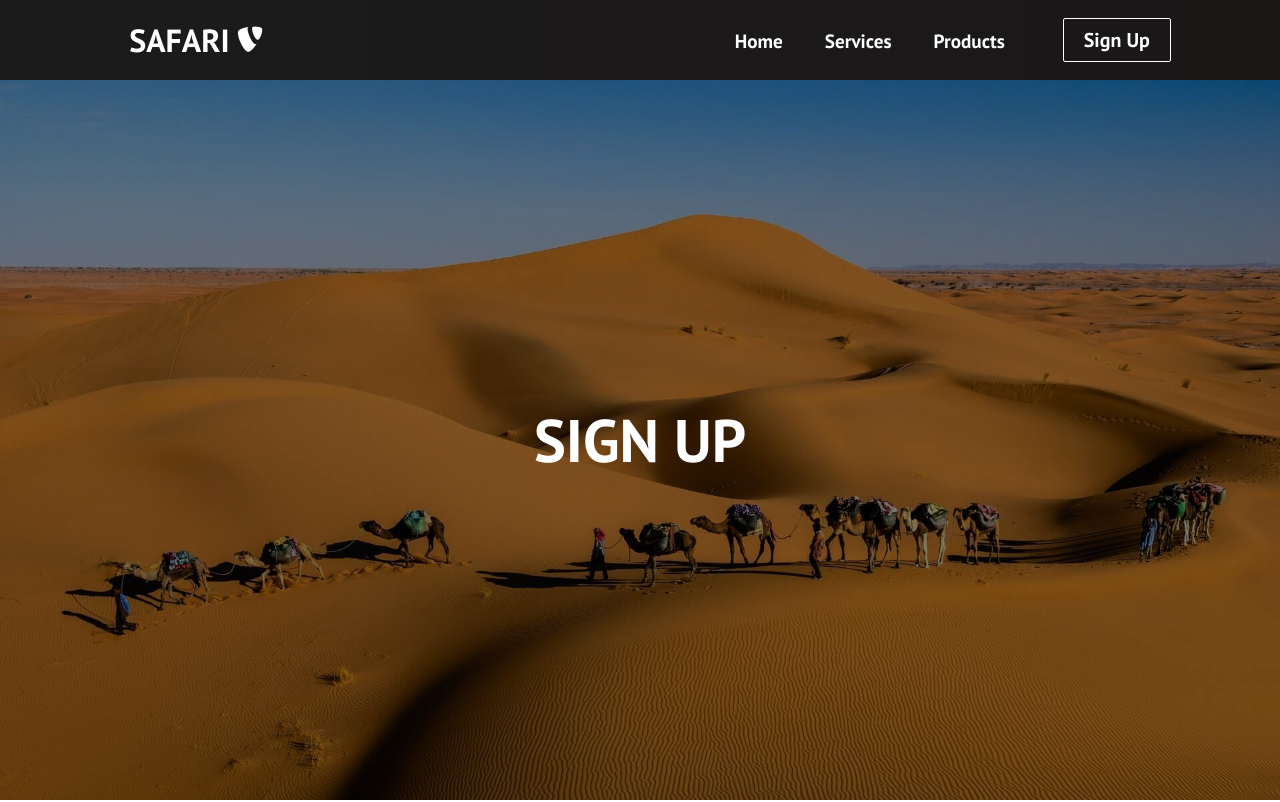
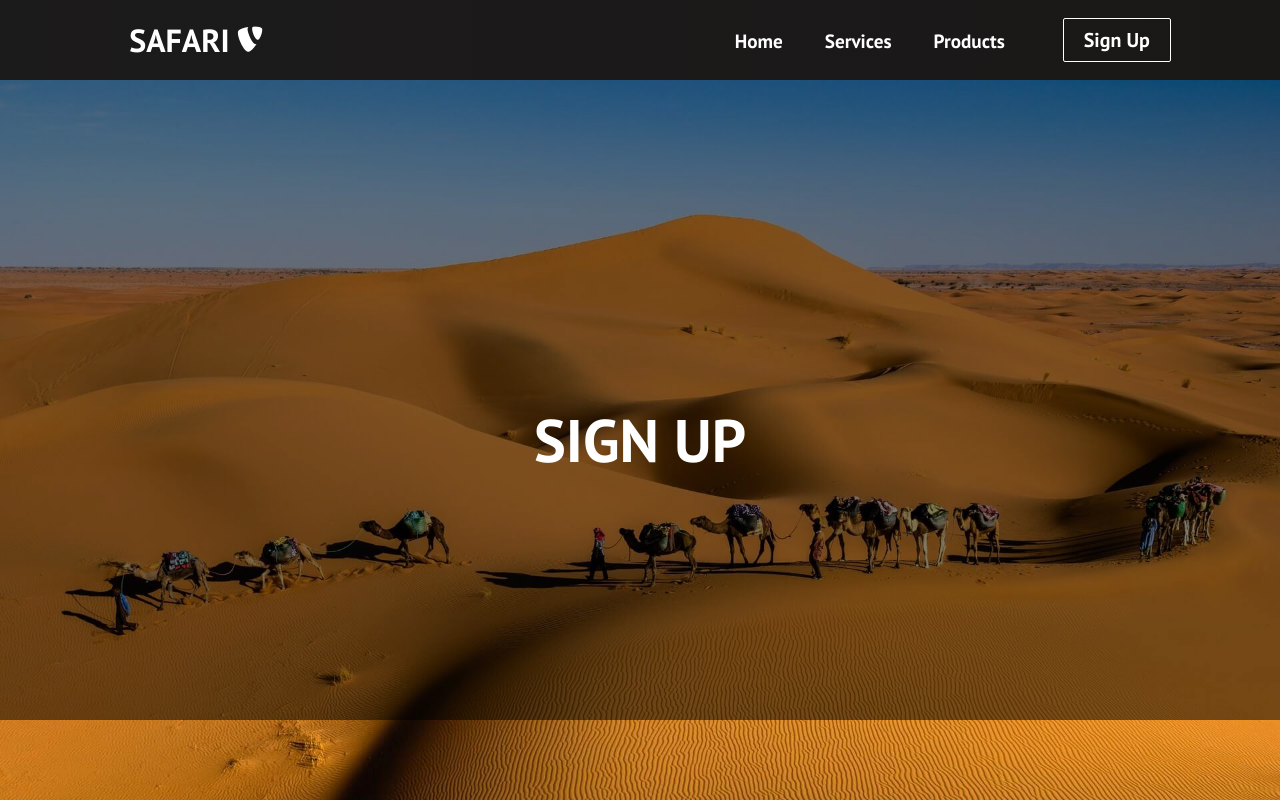
Before and after one commit to salahineo/safari, a React (Create React App) app: page /#/signup in a window 1280 px wide. Shown: the top 802 px of the page. Built offline with nearby package versions, Linux system fonts and the light colour scheme.

Commit message:
Hero Section Height Fix

```diff
--- a/src/App.css
+++ b/src/App.css
@@ -24,9 +24,9 @@
   top: 0;
   left: 0;
   width: 100%;
-  height: 100%;
   background-color: rgba(0, 0, 0, 0.5);
   z-index: 2;
+  min-height: calc(100vh - 80px);
 }
 
 .services .services-content,
--- a/src/components/Hero/Hero.css
+++ b/src/components/Hero/Hero.css
@@ -26,9 +26,9 @@ video {
   top: 0;
   left: 0;
   width: 100%;
-  height: 100%;
   background-color: rgba(0, 0, 0, 0.55);
   z-index: 2;
+  min-height: calc(100vh - 80px);
 }
 
 .hero-content {
```
